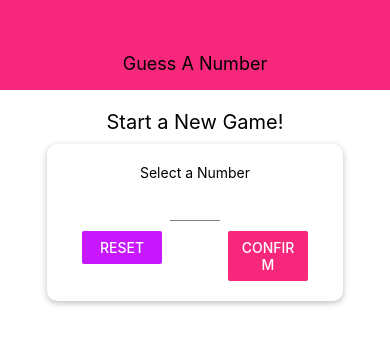
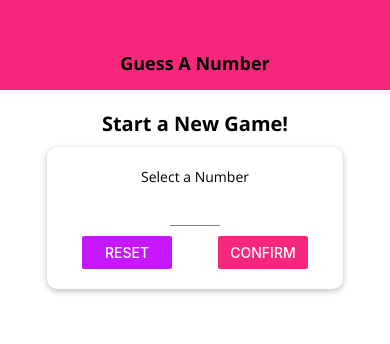
Before and after one commit to miraenoh-study/react-native-study, a React Native app in the folder 2-guess-a-number/: screen / in a window 390 px wide. Shown: the top 344 px of the page. Built offline with nearby package versions, Linux system fonts and the light colour scheme.

Commit message:
Added default font

```diff
--- a/2-guess-a-number/App.js
+++ b/2-guess-a-number/App.js
@@ -1,14 +1,36 @@
 import React, { useState } from 'react';
 import { StyleSheet, View } from 'react-native';
+import * as Font from 'expo-font';
+import { AppLoading } from 'expo';
 
 import Header from './src/components/Header';
 import StartGameScreen from './src/screens/StartGameScreen';
 import GameScreen from './src/screens/GameScreen';
 import GameOverScreen from './src/screens/GameOverScreen';
 
+const fetchFonts = () => {
+  return Font.loadAsync({
+    'open-sans': require('./assets/fonts/OpenSans-Regular.ttf'),
+    'open-sans-bold': require('./assets/fonts/OpenSans-Bold.ttf')
+  });
+};
+
 export default function App() {
   const [userNumber, setUserNumber] = useState();
   const [guessRounds, setGuessRounds] = useState(0);
+  const [dataLoaded, setDataLoaded] = useState(false);
+
+  if (!dataLoaded) {
+    return (
+      <AppLoading
+        startAsync={fetchFonts}
+        onFinish={() => {
+          setDataLoaded(true);
+        }}
+        onError={err => console.log(err)}
+      />
+    );
+  }
 
   const configureNewGameHandler = () => {
     setGuessRounds(0);
@@ -30,7 +52,13 @@ export default function App() {
     content = <GameScreen userChoice={userNumber} onGameOver={gameOverHandler} />;
   } else if (guessRounds > 0) {
     //  Game Over
-    content = <GameOverScreen roundsNumber={guessRounds} userNumber={userNumber} onRestart={configureNewGameHandler} />;
+    content = (
+      <GameOverScreen
+        roundsNumber={guessRounds}
+        userNumber={userNumber}
+        onRestart={configureNewGameHandler}
+      />
+    );
   }
 
   return (
--- a/2-guess-a-number/package.json
+++ b/2-guess-a-number/package.json
@@ -12,7 +12,8 @@
     "react": "~16.9.0",
     "react-dom": "~16.9.0",
     "react-native": "https://github.com/expo/react-native/archive/sdk-36.0.0.tar.gz",
-    "react-native-web": "~0.11.7"
+    "react-native-web": "~0.11.7",
+    "expo-font": "~8.0.0"
   },
   "devDependencies": {
     "babel-preset-expo": "~8.0.0",
--- a/2-guess-a-number/src/components/Header.js
+++ b/2-guess-a-number/src/components/Header.js
@@ -1,12 +1,13 @@
 import React from 'react';
-import { View, Text, StyleSheet } from 'react-native';
+import { View, StyleSheet } from 'react-native';
 
 import colors from '../constants/colors';
+import TextTitle from './TextTitle';
 
 const Header = props => {
   return (
     <View style={styles.header}>
-      <Text style={styles.headerTitle}>{props.title}</Text>
+      <TextTitle>{props.title}</TextTitle>
     </View>
   );
 };
@@ -19,10 +20,6 @@ const styles = StyleSheet.create({
     backgroundColor: colors.PRIMARY,
     alignItems: 'center',
     justifyContent: 'center'
-  },
-  headerTitle: {
-    color: 'black',
-    fontSize: 18
   }
 });
 
--- /dev/null
+++ b/2-guess-a-number/src/components/TextBody.js
@@ -0,0 +1,14 @@
+import React from 'react';
+import { Text, StyleSheet } from 'react-native';
+
+const TextBody = props => {
+  return <Text style={{ ...styles.body, ...props.style }}>{props.children}</Text>;
+};
+
+const styles = StyleSheet.create({
+  body: {
+    fontFamily: 'open-sans'
+  }
+});
+
+export default TextBody;
--- /dev/null
+++ b/2-guess-a-number/src/components/TextTitle.js
@@ -0,0 +1,15 @@
+import React from 'react';
+import { Text, StyleSheet } from 'react-native';
+
+const TextTitle = props => {
+  return <Text style={{...styles.body, ...props.style}}>{props.children}</Text>;
+};
+
+const styles = StyleSheet.create({
+  body: {
+    fontFamily: 'open-sans-bold',
+    fontSize: 18
+  }
+});
+
+export default TextTitle;
--- /dev/null
+++ b/2-guess-a-number/src/constants/default-styles.js
@@ -0,0 +1,3 @@
+import { StyleSheet } from 'react-native';
+
+export default StyleSheet.create({});
--- a/2-guess-a-number/src/screens/GameOverScreen.js
+++ b/2-guess-a-number/src/screens/GameOverScreen.js
@@ -1,13 +1,15 @@
 import React from 'react';
-import { View, Text, StyleSheet, Button } from 'react-native';
+import { View, StyleSheet, Button } from 'react-native';
+import TextTitle from '../components/TextTitle';
+import TextBody from '../components/TextBody';
 
 const GameOverScreen = props => {
   return (
     <View style={styles.screen}>
-      <Text>The Game is Over!</Text>
-      <Text>Number of rounds: {props.roundsNumber}</Text>
-      <Text>Number was: {props.userNumber}</Text>
-      <Button title="NEW GAME" onPress={props.onRestart} />
+      <TextTitle>The Game is Over!</TextTitle>
+      <TextBody>Number of rounds: {props.roundsNumber}</TextBody>
+      <TextBody>Number was: {props.userNumber}</TextBody>
+      <Button title='NEW GAME' onPress={props.onRestart} />
     </View>
   );
 };
--- a/2-guess-a-number/src/screens/GameScreen.js
+++ b/2-guess-a-number/src/screens/GameScreen.js
@@ -1,8 +1,9 @@
 import React, { useState, useRef, useEffect } from 'react';
-import { View, Text, StyleSheet, Button, Alert } from 'react-native';
+import { View, StyleSheet, Button, Alert } from 'react-native';
 
 import NumberContainer from '../components/NumberContainer';
 import Card from '../components/Card';
+import TextTitle from '../components/TextTitle';
 
 const generateRandomBetween = (min, max, exclude) => {
   min = Math.ceil(min);
@@ -53,7 +54,7 @@ const GameScreen = props => {
 
   return (
     <View style={styles.screen}>
-      <Text>Opponent's Guess</Text>
+      <TextTitle>Opponent's Guess</TextTitle>
       <NumberContainer>{currentGuess}</NumberContainer>
       <Card style={styles.buttonContainer}>
         <Button title='LOWER' onPress={nextGuessHandler.bind(this, 'lower')} />
--- a/2-guess-a-number/src/screens/StartGameScreen.js
+++ b/2-guess-a-number/src/screens/StartGameScreen.js
@@ -1,25 +1,19 @@
 import React, { useState } from 'react';
-import {
-  View,
-  Text,
-  StyleSheet,
-  Button,
-  TouchableWithoutFeedback,
-  Keyboard,
-  Alert
-} from 'react-native';
+import { View, StyleSheet, Button, TouchableWithoutFeedback, Keyboard, Alert } from 'react-native';
 
 import Card from '../components/Card';
 import Input from '../components/Input';
 import NumberContainer from '../components/NumberContainer';
 import colors from '../constants/colors';
+import TextBody from '../components/TextBody';
+import TextTitle from '../components/TextTitle';
 
-const StartGameScreen = (props) => {
+const StartGameScreen = props => {
   const [enteredValue, setEnteredValue] = useState('');
   const [confirmed, setConfirmed] = useState(false);
   const [selectedNumber, setSelectedNumber] = useState();
 
-  const numberInputHandler = (inputText) => {
+  const numberInputHandler = inputText => {
     setEnteredValue(inputText.replace(/[^0-9]/g, ''));
   };
 
@@ -47,7 +41,7 @@ const StartGameScreen = (props) => {
   if (confirmed) {
     confirmedOutput = (
       <Card style={styles.summaryContainer}>
-        <Text>You selected</Text>
+        <TextBody>You selected</TextBody>
         <NumberContainer>{selectedNumber}</NumberContainer>
         <Button title='START GAME' onPress={() => props.onStartGame(selectedNumber)} />
       </Card>
@@ -61,9 +55,9 @@ const StartGameScreen = (props) => {
       }}
     >
       <View style={styles.screen}>
-        <Text style={styles.title}>Start a New Game!</Text>
+        <TextTitle style={styles.title}>Start a New Game!</TextTitle>
         <Card style={styles.inputContainer}>
-          <Text>Select a Number</Text>
+          <TextBody>Select a Number</TextBody>
           <Input
             style={styles.input}
             blurOnSubmit
@@ -111,7 +105,7 @@ const styles = StyleSheet.create({
     paddingHorizontal: 15
   },
   button: {
-    width: 80
+    width: 90
   },
   input: {
     width: 50,
```
Also changed, not shown: 2-guess-a-number/assets/fonts/OpenSans-Bold.ttf (added), 2-guess-a-number/assets/fonts/OpenSans-Regular.ttf (added).
